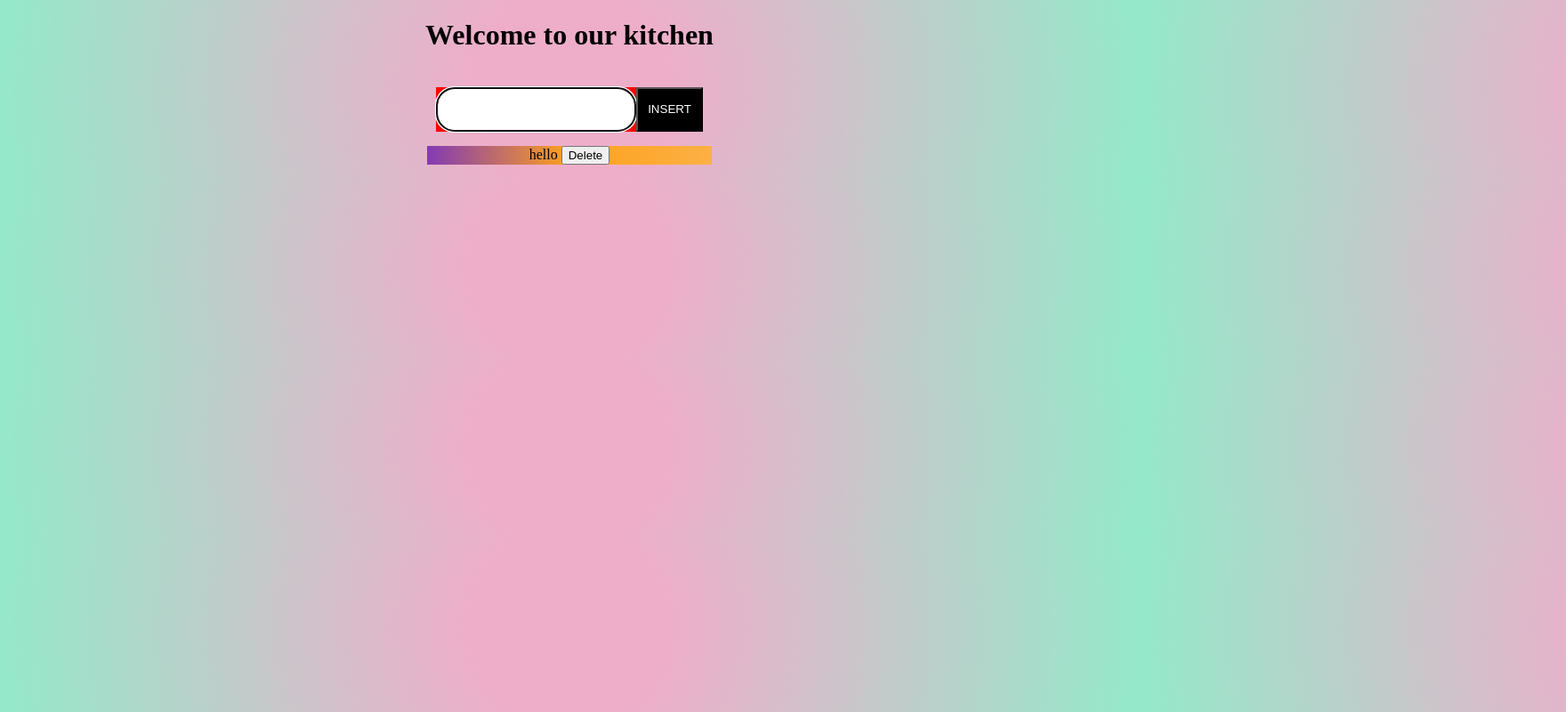
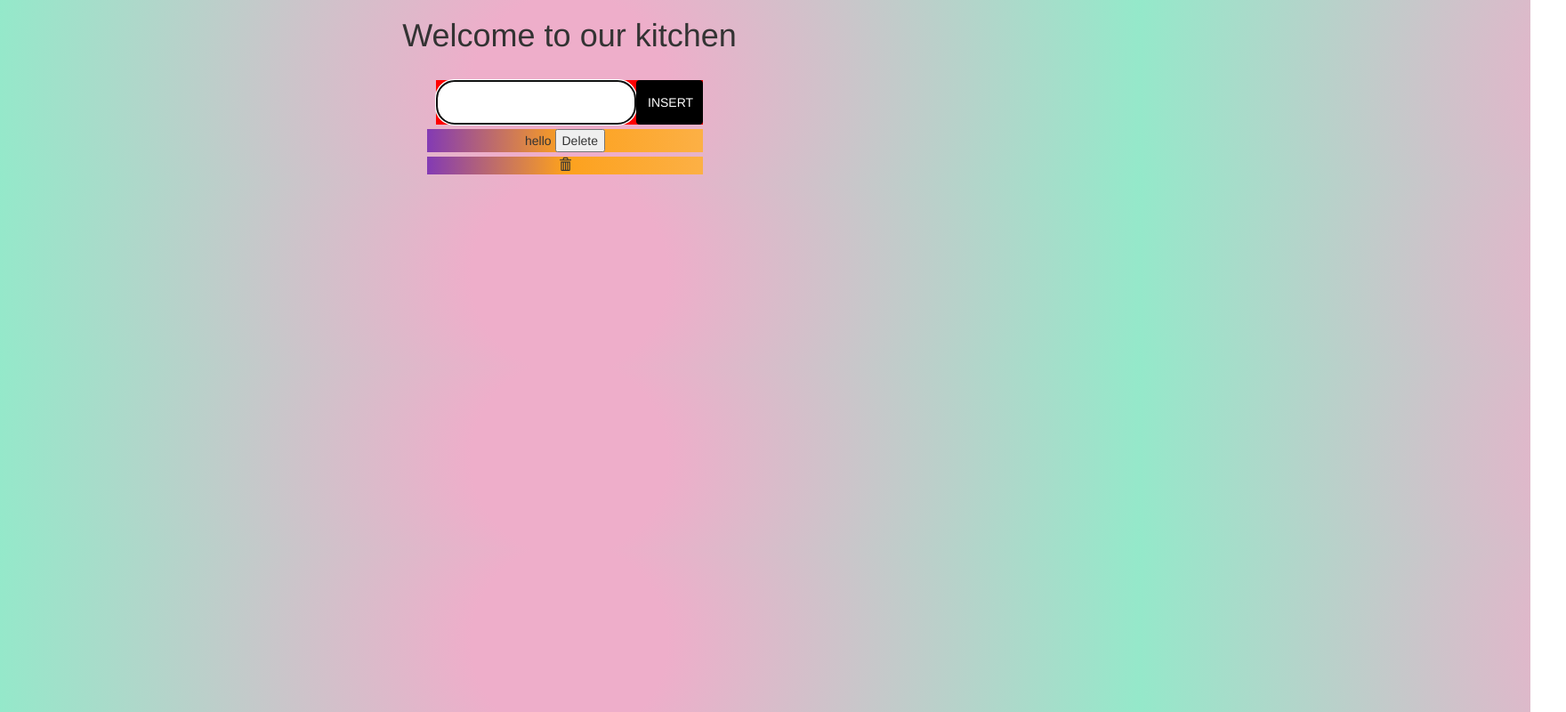
Before and after one commit to Renjish-k-s/Javascript_works, a plain HTML site: page kitchsetprogram/index.html in a window 1280 px wide. Both pictures are taken after a click on the button "INSERT". Shown: the whole page at 89% size, 1760 px wide, since content can reach past the window. Drawn offline with nearby package versions, Linux system fonts and the light colour scheme.

Commit message:
morefeatures added

```diff
--- a/kitchsetprogram/index.html
+++ b/kitchsetprogram/index.html
@@ -4,12 +4,11 @@
     <meta charset="UTF-8">
     <meta name="viewport" content="width=device-width, initial-scale=1.0">
     <title>Document</title>
-    <script src="https://kit.fontawesome.com/YOUR_KIT_CODE.js" crossorigin="anonymous"></script>
     <link rel="stylesheet" href="style.css">
 </head>
 <body>
     <h1>Welcome to our kitchen</h1><br>
-    <div class="container">
+    <div class="cont">
         <input type="text" name="textx" id="textx" class="textx" placeholder="Enter the product">
         <input type="button" value="INSERT" class="btn" id="btn">
     </div>
@@ -20,5 +19,7 @@
 
 </body>
 <script src="main.js"></script>
+<link rel="stylesheet" href="https://maxcdn.bootstrapcdn.com/bootstrap/3.3.7/css/bootstrap.min.css">
+
 
 </html>
--- a/kitchsetprogram/main.js
+++ b/kitchsetprogram/main.js
@@ -14,6 +14,10 @@ function additems()
     textbox.value= " "
     textbox.focus()
 
+    let itag =document.createElement("i")
+    itag.classList.add('glyphicon','glyphicon-trash')
+    console.log(itag)
+    li.appendChild(itag)
 
 
     //console.log(textboxvalue)
--- a/kitchsetprogram/style.css
+++ b/kitchsetprogram/style.css
@@ -6,7 +6,7 @@ body
     padding: 0;
 
 }
-.container
+.cont
 {
     background-color: red;
     width:300px;
@@ -59,6 +59,7 @@ li
     animation: 0.3s ease-in-out;
 }
 
+
 @keyframes silde
 {
     from {
```
